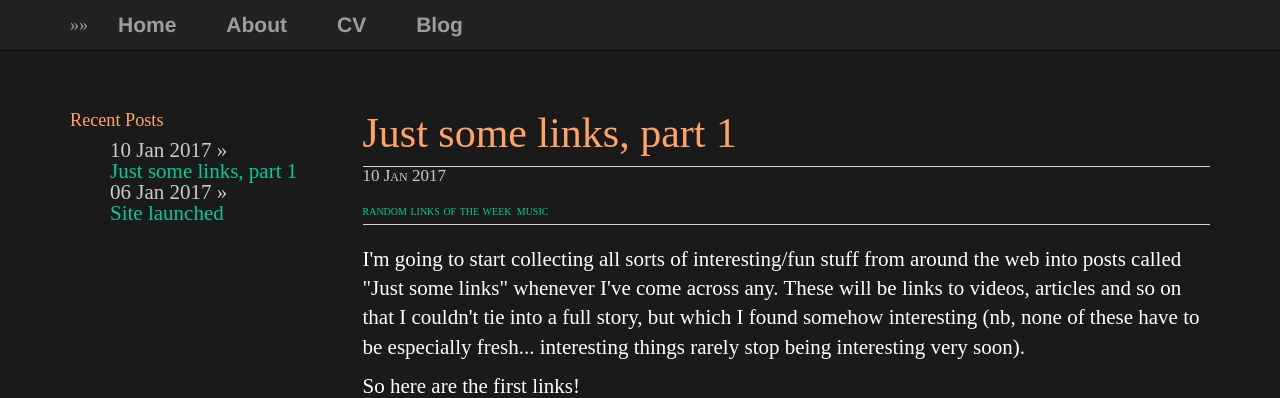
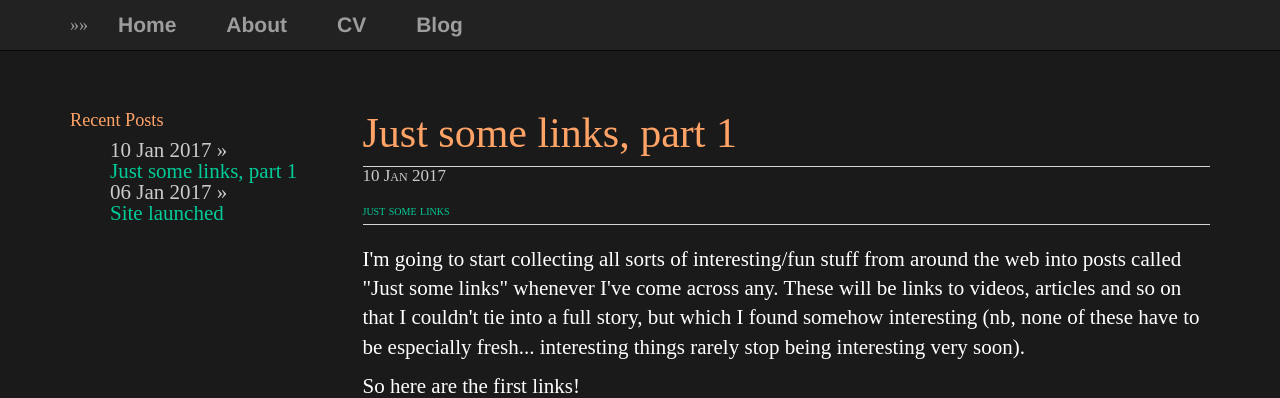
Before and after one commit to plantecophys/plantecophys, a Jekyll site: the page built from _posts/2017-01-08-justsomelinks1.md, in a window 1280 px wide and 1265 px high. Shown: the top 398 px of the window. Built offline with Jekyll 4.4.1, drawn with Linux system fonts in a browser that asks for light colours.

Commit message:
Update 2017-01-08-justsomelinks1.md

```diff
--- a/_posts/2017-01-08-justsomelinks1.md
+++ b/_posts/2017-01-08-justsomelinks1.md
@@ -3,8 +3,7 @@ layout: post
 title: "Just some links, part 1"
 date: 2017-01-10
 tags:
-- random links of the week
-- music
+- just some links
 ---
 
 <p>I'm going to start collecting all sorts of interesting/fun stuff from around the web into posts called "Just some links" whenever I've come across any. These will be links to videos, articles and so on that I couldn't tie into a full story, but which I found somehow interesting (nb, none of these have to be especially fresh... interesting things rarely stop being interesting very soon).</p>
```
